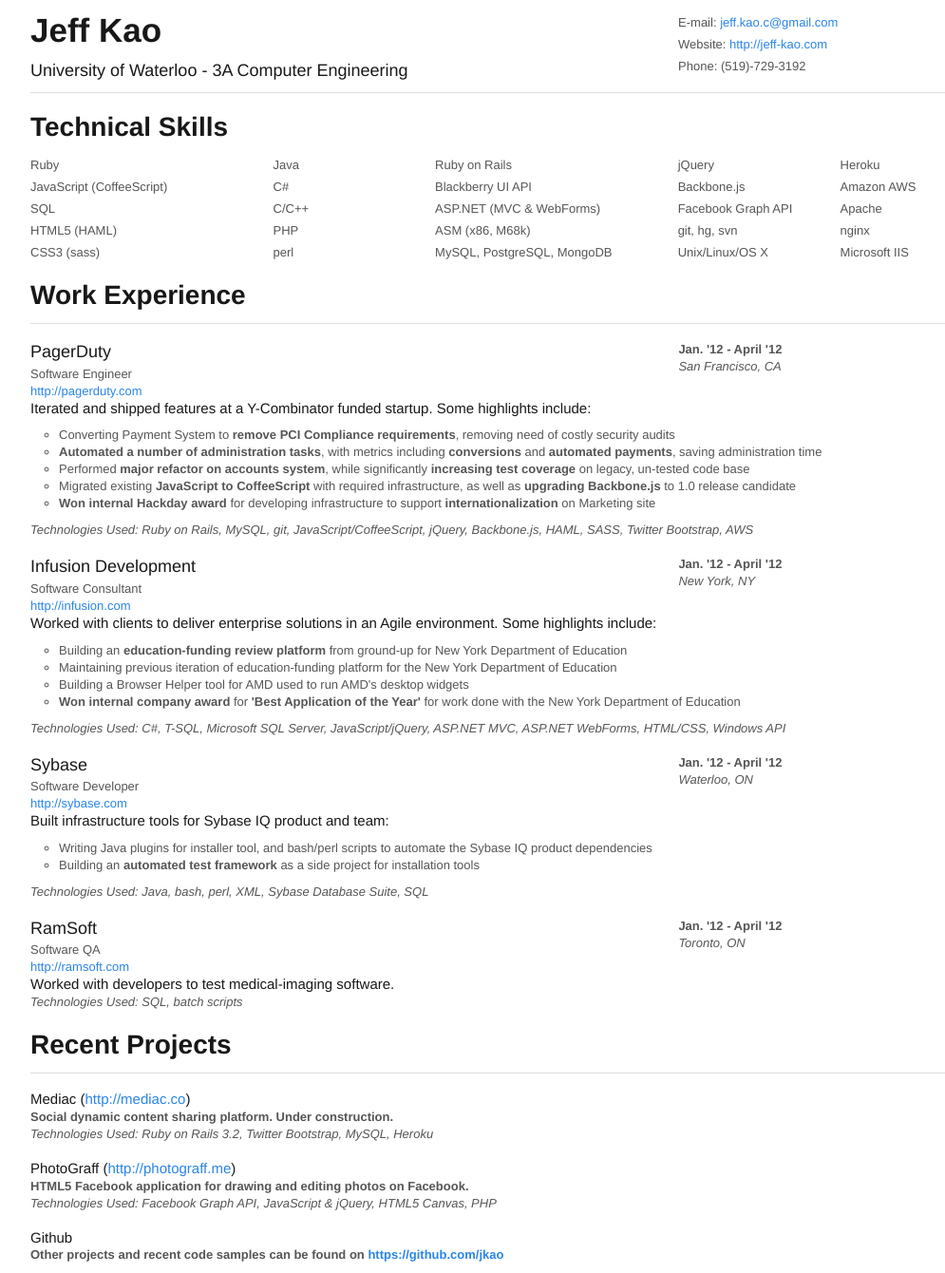
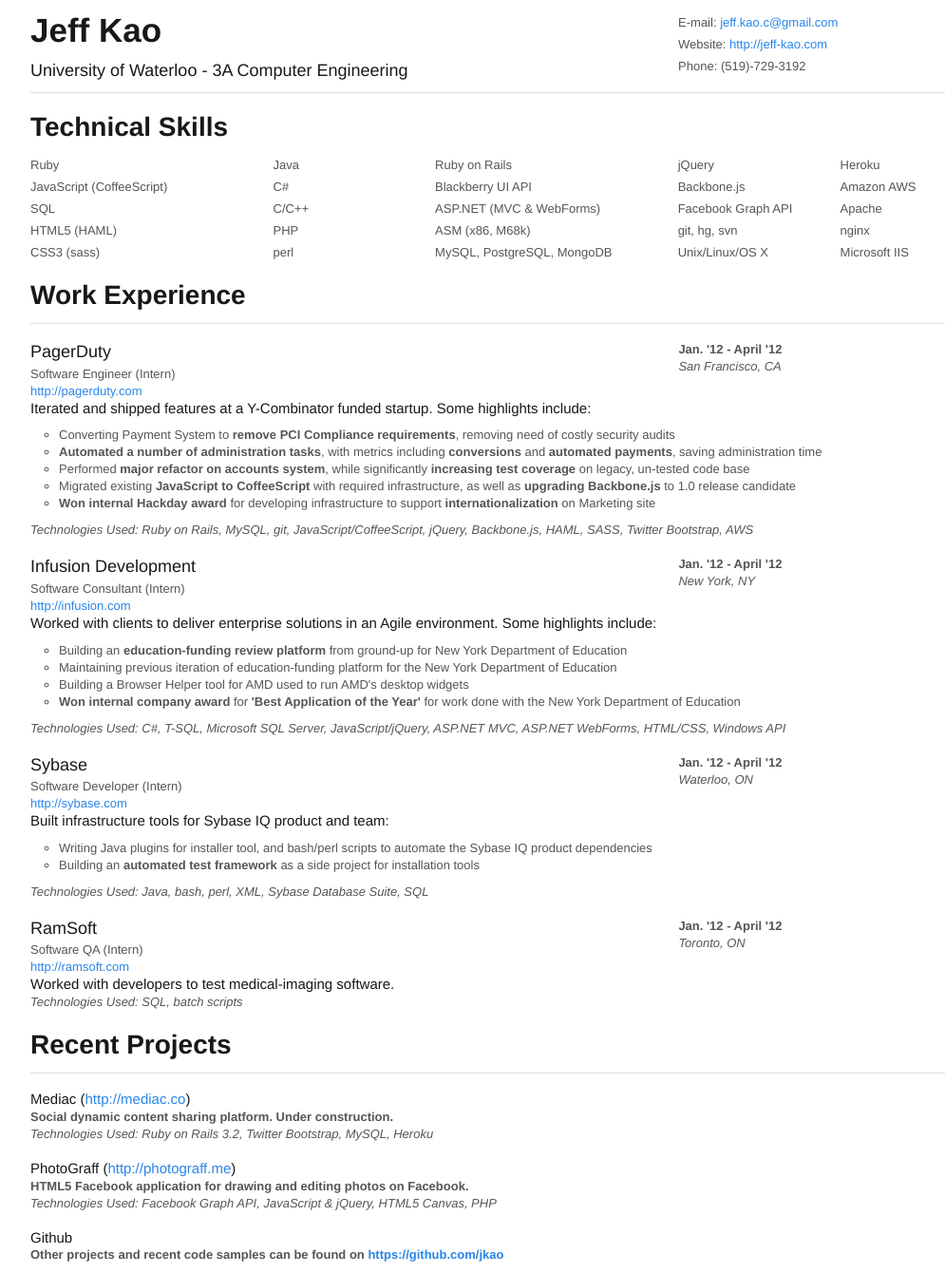
Before and after one commit to jkao/jkao.github.io, a Jekyll site: the page resume.html, which Jekyll copies as it is, in a window 1280 px wide. Shown: the whole page at 95% size, without its empty margins (118-1113 px from the left). Built offline with Jekyll 4.4.1, drawn with Linux system fonts in a browser that asks for light colours.

Commit message:
Added intern

```diff
--- a/resume.html
+++ b/resume.html
@@ -1570,7 +1570,7 @@
           <div class="row">
             <div class="eight columns">
               <h5>PagerDuty</h5>
-              <div>Software Engineer</div>
+              <div>Software Engineer (Intern)</div>
               <div><a href="http://pagerduty.com">http://pagerduty.com</a></div>
             </div>
             <div class="four columns">
@@ -1597,7 +1597,7 @@
           <div class="row">
             <div class="eight columns">
               <h5>Infusion Development</h5>
-              <div>Software Consultant</div>
+              <div>Software Consultant (Intern)</div>
               <div><a href="http://infusion.com">http://infusion.com</a></div>
             </div>
             <div class="four columns">
@@ -1623,7 +1623,7 @@
           <div class="row">
             <div class="eight columns">
               <h5>Sybase</h5>
-              <div>Software Developer</div>
+              <div>Software Developer (Intern)</div>
               <div><a href="http://sybase.com">http://sybase.com</a></div>
             </div>
             <div class="four columns">
@@ -1647,7 +1647,7 @@
           <div class="row">
             <div class="eight columns">
               <h5>RamSoft</h5>
-              <div>Software QA</div>
+              <div>Software QA (Intern)</div>
               <div><a href="http://ramsoft.com">http://ramsoft.com</a></div>
             </div>
             <div class="four columns">
```
